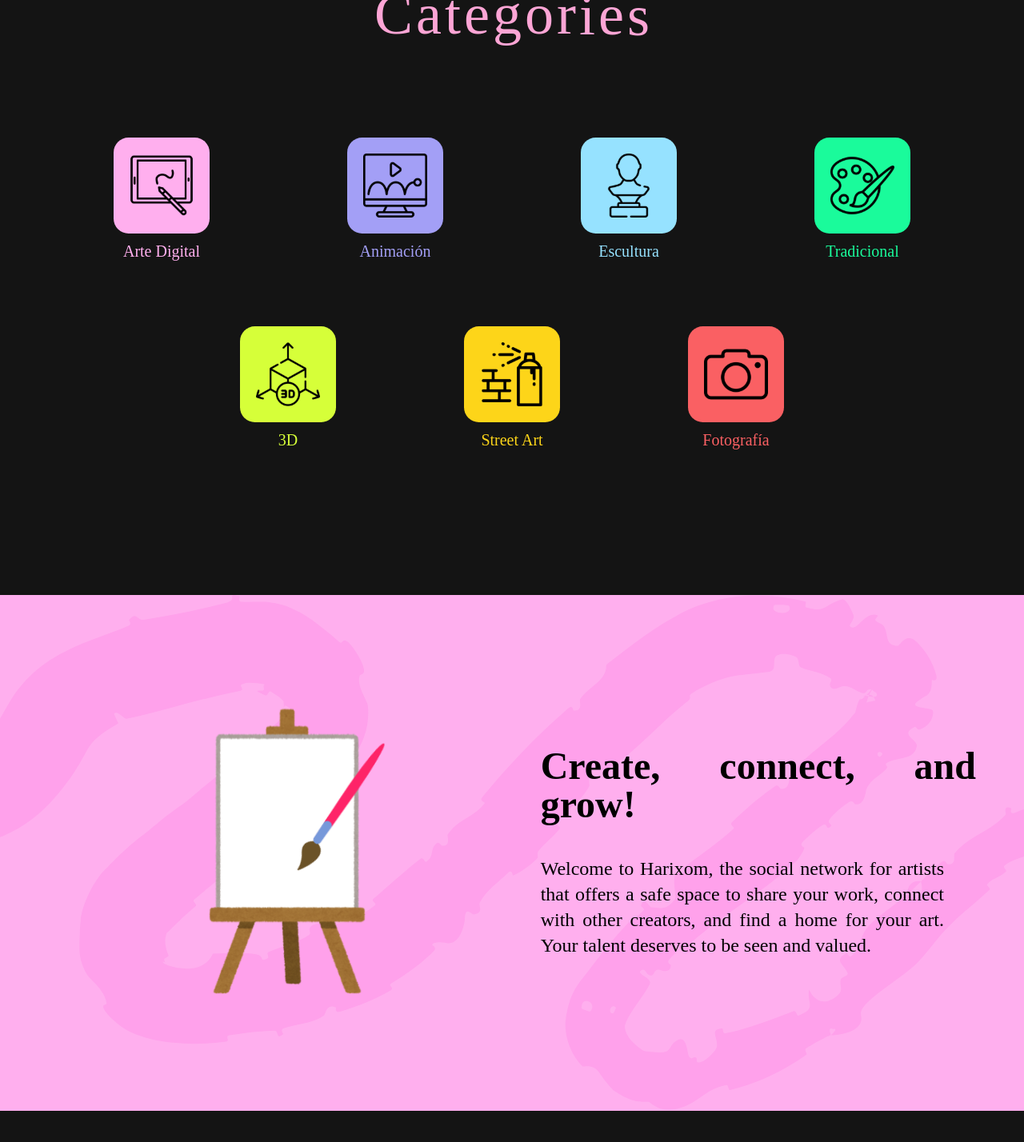
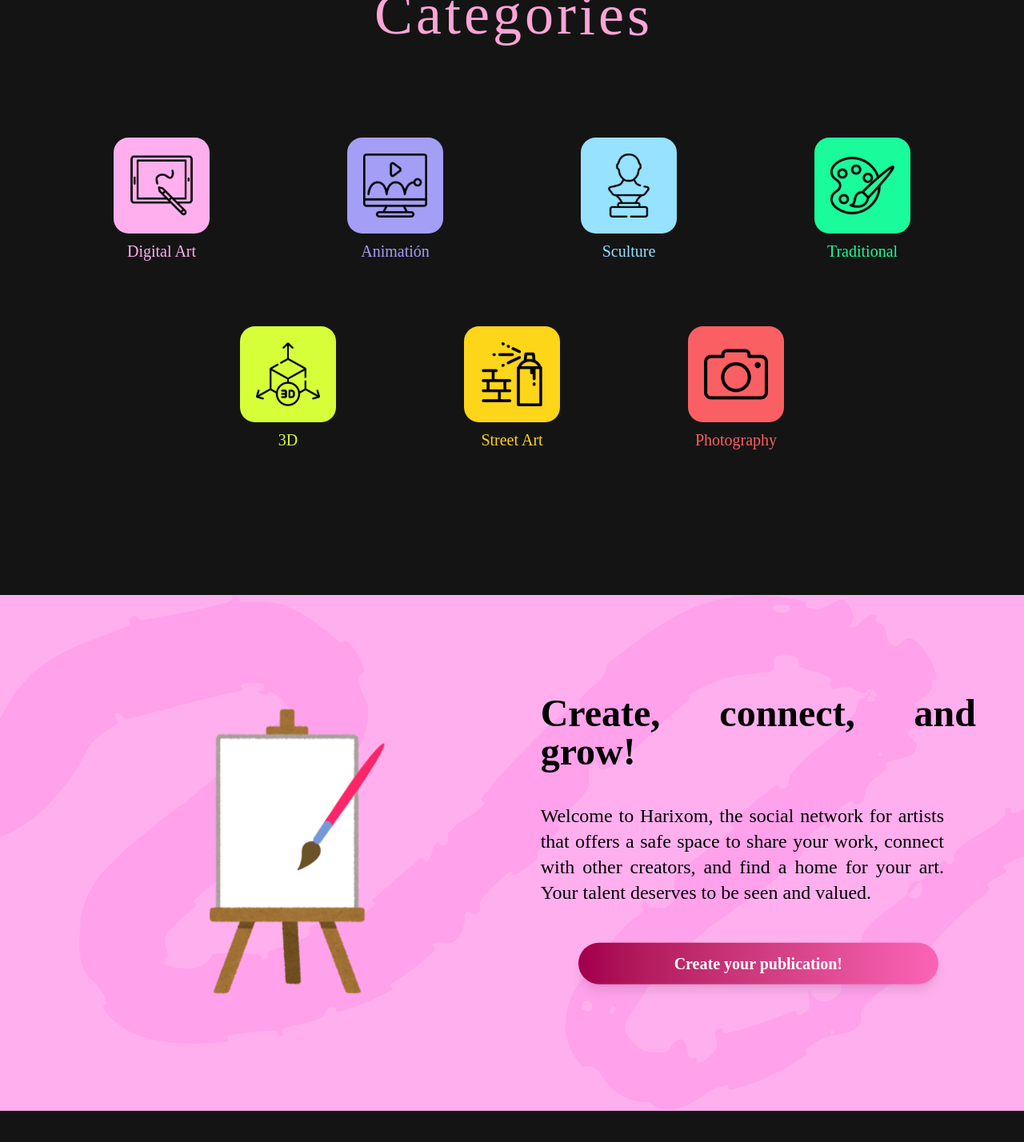
Before and after one commit to harixomstudio/Harixom-Desarrollo, a React (Vite) app in the folder frontend/: page /Landing in a window 1280 px wide. Shown: the part 798-2226 px from the top of the page at 80% size. Built offline with nearby package versions, Linux system fonts and the light colour scheme.

Commit message:
boton landingy rutas de categories
boton landingy rutas de categories

```diff
--- a/frontend/src/components/pages/Landing.tsx
+++ b/frontend/src/components/pages/Landing.tsx
@@ -231,6 +231,20 @@
             >
               {props.textApp}
             </p>
+
+             <div className="flex justify-center items-center py-5 ">
+               {/* Botón animado */}
+          <Link
+            to="/CreatePublication"
+            className="px-30  py-3 text-xl font-semibold rounded-full bg-gradient-to-r from-pink-800 to-pink-400 hover:scale-115 transition-transform duration-500 shadow-lg animate-float text-white "
+            style={{ fontFamily: "Monserrat" }}
+          >
+            Create your publication!
+          </Link>
+
+          </div>
+
+
           </div>
         </section>
 
--- a/frontend/src/routes/Landing.tsx
+++ b/frontend/src/routes/Landing.tsx
@@ -12,10 +12,10 @@
   "icon-traditional.svg",
 ];
 const categoriesUpNames = [
-  "Arte Digital",
-  "Animación",
-  "Escultura",
-  "Tradicional",
+  "Digital Art",
+  "Animatión",
+  "Sculture",
+  "Traditional",
 ];
 const categoriesUpColors = [
   "#FFAFEE", // rosa
@@ -23,7 +23,7 @@
   "#96E2FF", // celeste
   "#1AFB9B", // turquesa
 ];
-const links = ["", "", "", ""];
+const links = ["/DigitalArt", "/Animation", "/Sculture", "Traditional"];
 
 const categoriesDown = [
   "icon-3d.svg",
@@ -33,14 +33,14 @@
 const categoriesDownNames = [
   "3D",
   "Street Art",
-  "Fotografía",
+  "Photography",
 ];
 const categoriesDownColors = [
   "#D6FF39", // verde
   "#FDD519", // naranja
   "#FA6063", // rojo
 ];
-const links2 = ["", "", ""];
+const links2 = ["/3d", "/StreetArt", "/Photography"];
 
 const rankImg = ["circles.svg", "circles.svg", "circles.svg", "circles.svg"];
 const rankingArtist = [
```
